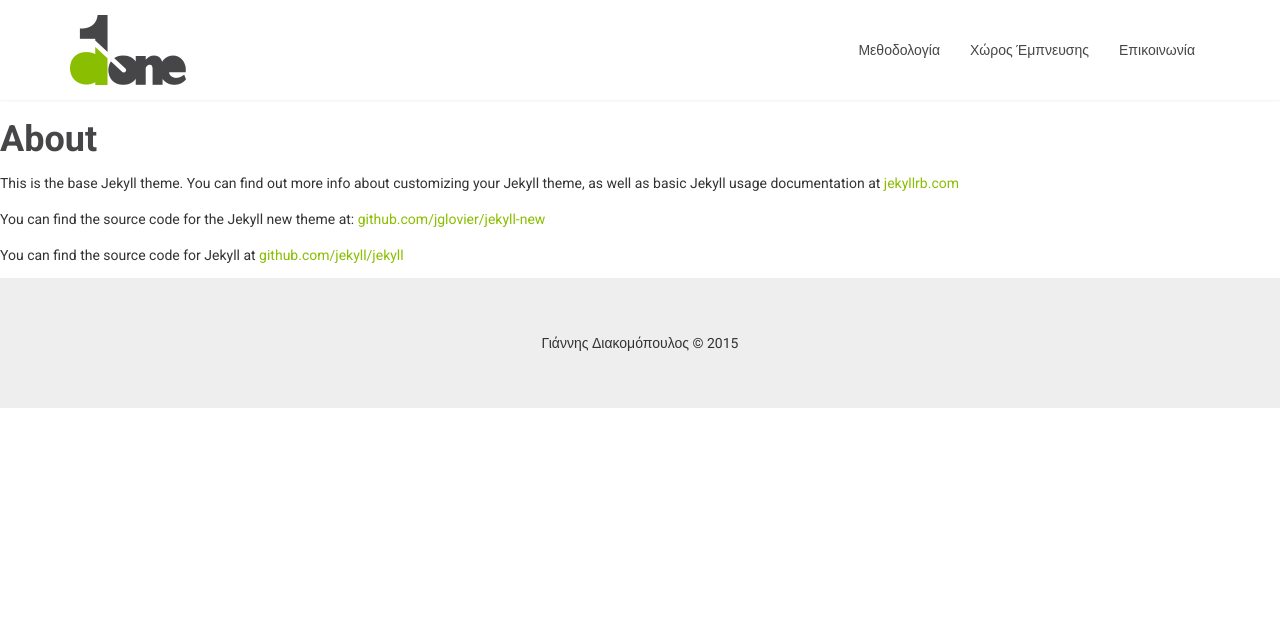
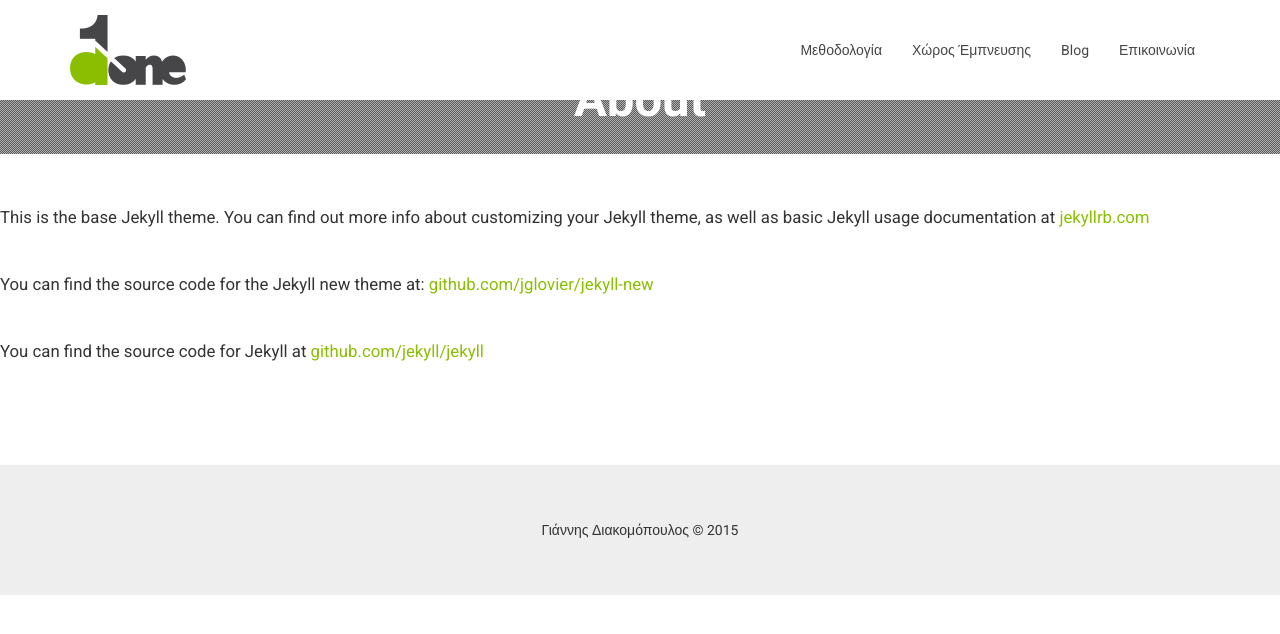
Before and after one commit to Codefully/done, a Jekyll site: the page built from about.md, in a window 1280 px wide. Shown: the top 634 px of the page. Built offline with Jekyll 4.4.1, drawn with Linux system fonts in a browser that asks for light colours.

Commit message:
add blog

```diff
--- a/_config.yml
+++ b/_config.yml
@@ -1,10 +1,14 @@
+
 # Site settings
 title: Διακομόπουλος Γιάννης &bull; Αγγλικά &bull; Γερμανικά &bull; Χαλκίδα
 email: info@diacomopoulos.gr
 description: > # this means to ignore newlines until "baseurl:"
   Διακομόπουλος Γιάννης - Αγγλικά - Γερμανικά - Χαλκίδα
+
 baseurl: "" # the subpath of your site, e.g. /blog/
 url: "http://www.diacomopoulos.gr/" # the base hostname & protocol for your site
+permalink: /blog/:title
+
 twitter_username: jekyllrb
 github_username:  jekyll
 
--- a/_includes/navbar-main.html
+++ b/_includes/navbar-main.html
@@ -17,6 +17,7 @@
                 <ul class="nav navbar-nav">
                     <li><a href="#about">Μεθοδολογία</a></li>
                     <li><a href="#gallery">Χώρος Έμπνευσης</a></li>
+                    <li><a href="/blog">Blog</a></li>
                     <li><a href="#contact">Επικοινωνία</a></li>
                 </ul>
             </div>
--- a/_sass/_base.scss
+++ b/_sass/_base.scss
@@ -87,3 +87,91 @@
 .gm-style-mtc {
   display: none;
 }
+
+.post {
+  margin-bottom: 100px;
+}
+
+.post-content {
+  text-align: justify;
+  font-size: 1.2em;
+  line-height: 1.6;
+  .container {
+    max-width: 700px;
+  }
+  p {
+    margin-bottom: 40px;
+  }
+  img {
+    @extend .img-responsive;
+  }
+}
+
+.post-meta {
+  color: #AAA;
+  font-size: .8em;
+}
+
+.post-header {
+  .container {
+    position: relative;
+    height: 558px;
+    padding: 100px 0;
+  }
+  h1 {
+    font-size: 3.5em;
+    margin: 0;
+    z-index: 2;
+    color: #FFF;
+    position: relative;
+    top: 50%;
+    transform: translateY(-50%);
+    text-align: center;
+  }
+  background-size: cover;
+  background-position: 50% 50%;
+  margin-bottom: 50px;
+  position: relative;
+  &:before {
+    content: "";
+    display: block;
+    position: absolute;
+    width: 100%;
+    height: 100%;
+    top: 0;
+    left: 0;
+    background-color: rgba(#000, .3);
+    z-index: 0;
+  }
+  &:after {
+    content: "";
+    display: block;
+    position: absolute;
+    width: 100%;
+    height: 100%;
+    top: 0;
+    left: 0;
+    background-image: url("/images/mask.png");
+    z-index: 1;
+    opacity: .5;
+  }
+}
+
+.blog-index {
+  border-top: 1px #EEE solid;
+  min-height: 500px;
+  .list-group-item {
+    border-width: 0 0 1px 0;
+    border-color: #EEE;
+    border-radius: 0;
+    padding: 30px 10px;
+    line-height: 1;
+    .badge {
+      background: none;
+      color: #AAA;
+      font-size: 1em;
+      font-weight: normal;
+      padding: 0;
+    }
+  }
+}
```
Also changed, not shown: _layouts/post.html (+11 -4 lines), _posts/2015-08-31-welcome-to-jekyll.markdown (deleted, +0 -25 lines), _posts/2015-09-16-phrasal-verbs.markdown (added, +17 -0 lines), blog.md (added, +15 -0 lines), images/blog/blog.jpg (added), images/blog/london-1.jpg (added), images/blog/london-2.jpg (added), images/blog/london-3.jpg (added), images/blog/phrasal-verbs-2.png (added), images/blog/phrasal-verbs-cloud.png (added), images/blog/phrasal-verbs.png (added), images/mask.png (added).
